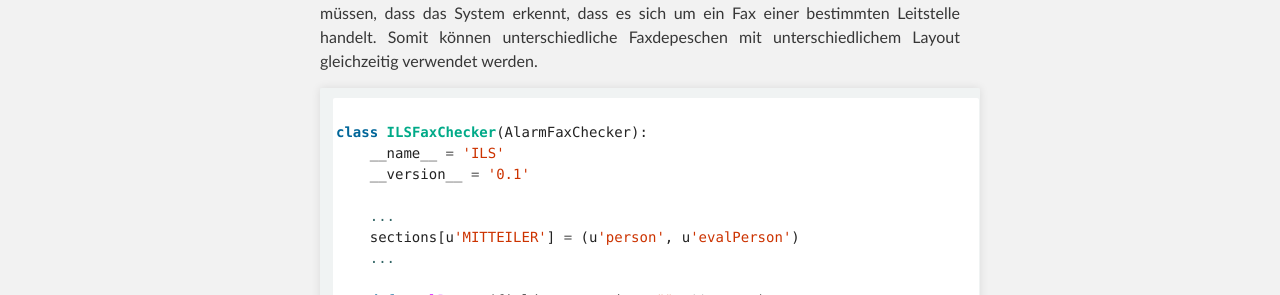
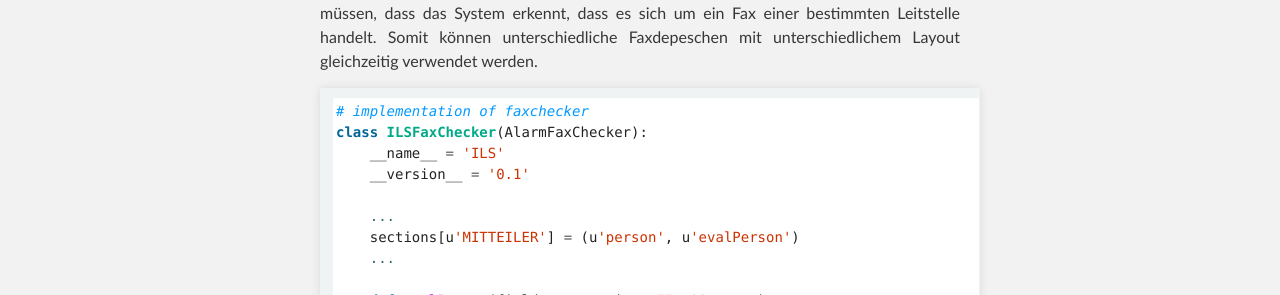
Before and after one commit to seiferta/eMonitor, a Jekyll site: the page built from docs/faxchecker.md, in a window 1280 px wide. Shown: the part 729-1024 px from the top of the page. Built offline with Jekyll 4.4.1, drawn with Linux system fonts in a browser that asks for light colours; nearby versions of some CDN libraries.

Commit message:
Update faxchecker.md

````diff
--- a/docs/faxchecker.md
+++ b/docs/faxchecker.md
@@ -22,7 +22,7 @@ Dabei werden bei der Implementierung Stichworte definiert, die im Text vorkommen
 bestimmten Leitstelle handelt. Somit können unterschiedliche Faxdepeschen mit unterschiedlichem Layout gleichzeitig verwendet werden.
 
 ```python
-
+# implementation of faxchecker
 class ILSFaxChecker(AlarmFaxChecker):
     __name__ = 'ILS'
     __version__ = '0.1'
````
